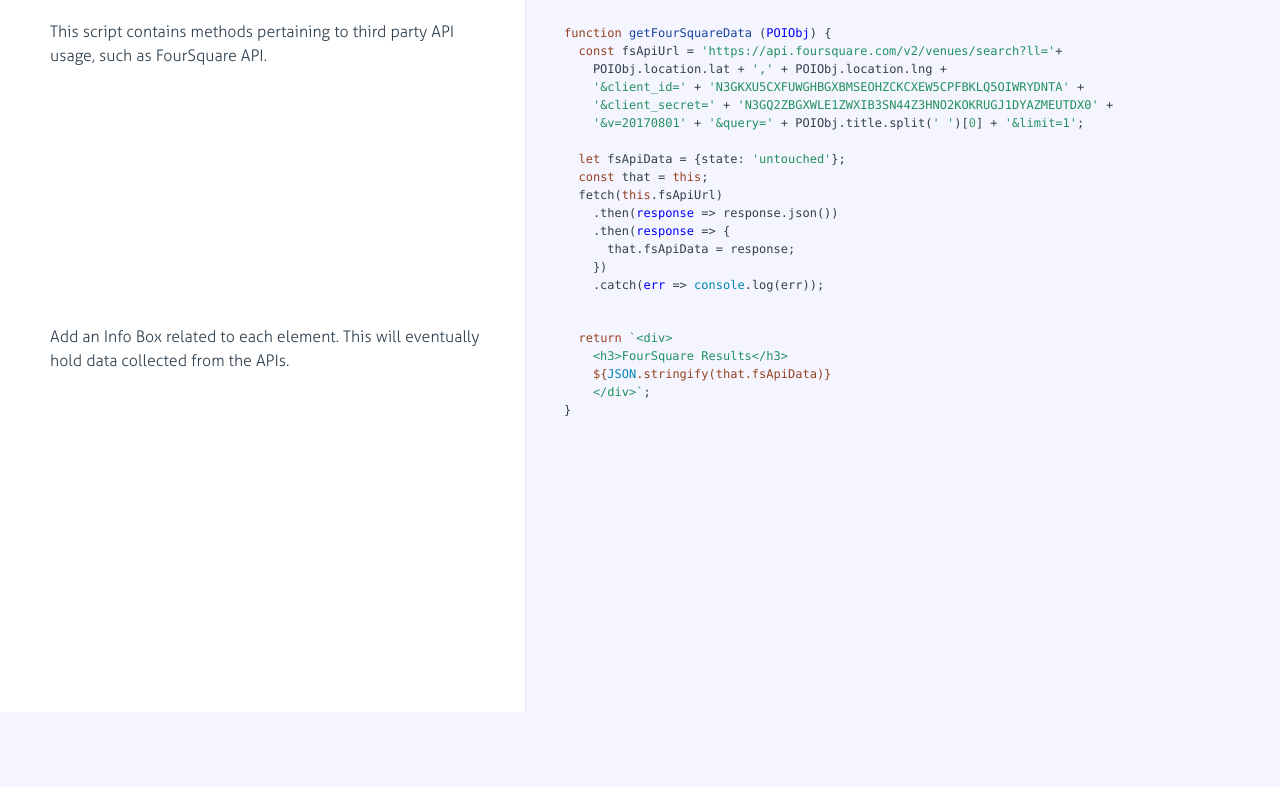
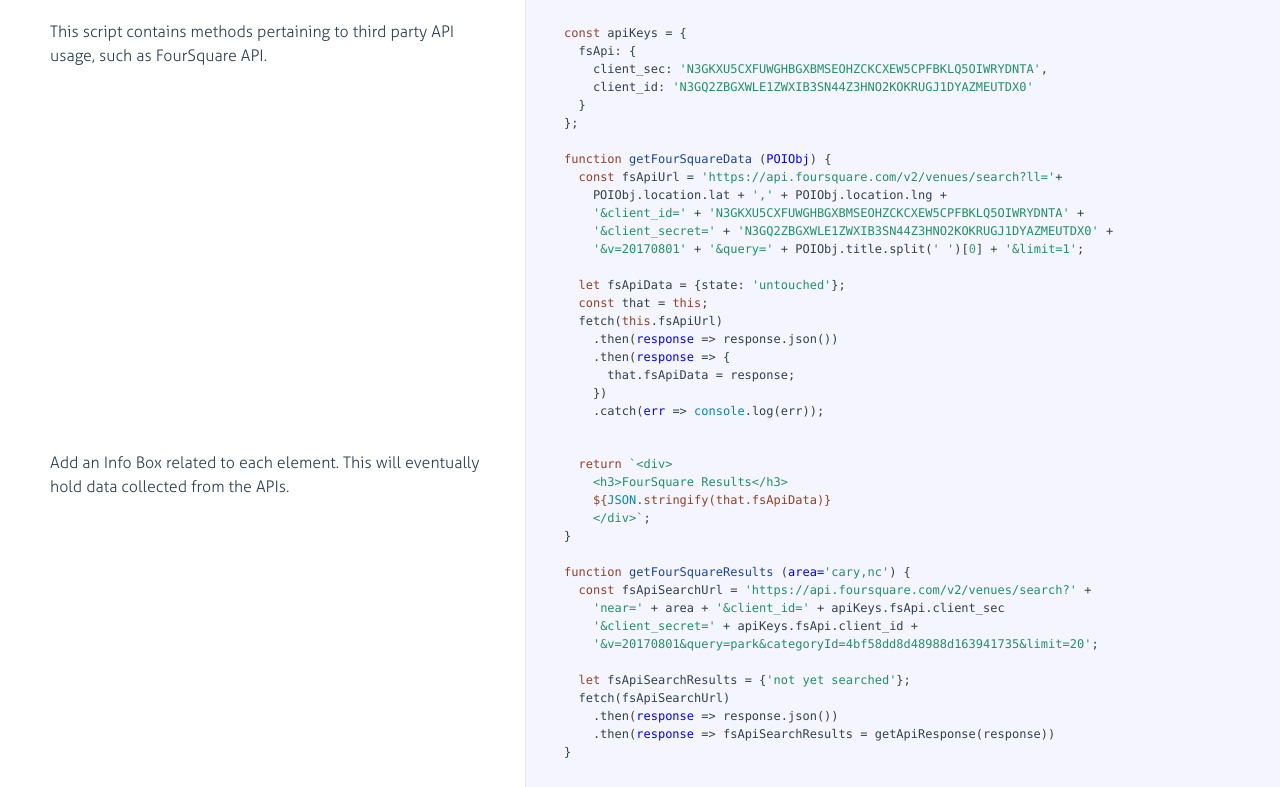
Before and after one commit to dipikachadha/neighborhood-map-project, a website: page docs/api_usage.html in a window 1280 px wide. Shown: the part 88-875 px from the top of the page. Before the commit the page ends 800 px from the top, so only its background shows below. Drawn offline with Linux system fonts and the light colour scheme.

Commit message:
Rearrange foursquare API usage

```diff
--- a/docs/api_usage.html
+++ b/docs/api_usage.html
@@ -32,7 +32,14 @@ usage, such as FourSquare API.</p>
 
             </div>
 
-            <div class="content"><div class='highlight'><pre><span class="hljs-function"><span class="hljs-keyword">function</span> <span class="hljs-title">getFourSquareData</span> (<span class="hljs-params">POIObj</span>) </span>{
+            <div class="content"><div class='highlight'><pre><span class="hljs-keyword">const</span> apiKeys = {
+  <span class="hljs-attr">fsApi</span>: {
+    <span class="hljs-attr">client_sec</span>: <span class="hljs-string">'N3GKXU5CXFUWGHBGXBMSEOHZCKCXEW5CPFBKLQ5OIWRYDNTA'</span>,
+    <span class="hljs-attr">client_id</span>: <span class="hljs-string">'N3GQ2ZBGXWLE1ZWXIB3SN44Z3HNO2KOKRUGJ1DYAZMEUTDX0'</span>
+  }
+};
+
+<span class="hljs-function"><span class="hljs-keyword">function</span> <span class="hljs-title">getFourSquareData</span> (<span class="hljs-params">POIObj</span>) </span>{
   <span class="hljs-keyword">const</span> fsApiUrl = <span class="hljs-string">'https://api.foursquare.com/v2/venues/search?ll='</span>+
     POIObj.location.lat + <span class="hljs-string">','</span> + POIObj.location.lng +
     <span class="hljs-string">'&amp;client_id='</span> + <span class="hljs-string">'N3GKXU5CXFUWGHBGXBMSEOHZCKCXEW5CPFBKLQ5OIWRYDNTA'</span> +
@@ -66,6 +73,18 @@ hold data collected from the APIs.</p>
     &lt;h3&gt;FourSquare Results&lt;/h3&gt;
     <span class="hljs-subst">${<span class="hljs-built_in">JSON</span>.stringify(that.fsApiData)}</span>
     &lt;/div&gt;`</span>;
+}
+
+<span class="hljs-function"><span class="hljs-keyword">function</span> <span class="hljs-title">getFourSquareResults</span> (<span class="hljs-params">area=<span class="hljs-string">'cary,nc'</span></span>) </span>{
+  <span class="hljs-keyword">const</span> fsApiSearchUrl = <span class="hljs-string">'https://api.foursquare.com/v2/venues/search?'</span> +
+    <span class="hljs-string">'near='</span> + area + <span class="hljs-string">'&amp;client_id='</span> + apiKeys.fsApi.client_sec
+    <span class="hljs-string">'&amp;client_secret='</span> + apiKeys.fsApi.client_id +
+    <span class="hljs-string">'&amp;v=20170801&amp;query=park&amp;categoryId=4bf58dd8d48988d163941735&amp;limit=20'</span>;
+
+  <span class="hljs-keyword">let</span> fsApiSearchResults = {<span class="hljs-string">'not yet searched'</span>};
+  fetch(fsApiSearchUrl)
+    .then(<span class="hljs-function"><span class="hljs-params">response</span> =&gt;</span> response.json())
+    .then(<span class="hljs-function"><span class="hljs-params">response</span> =&gt;</span> fsApiSearchResults = getApiResponse(response))
 }</pre></div></div>
 
         </li>
```
Also changed, not shown: src/js/api_usage.js (+19 -0 lines), dist/js/api_usage.js.
